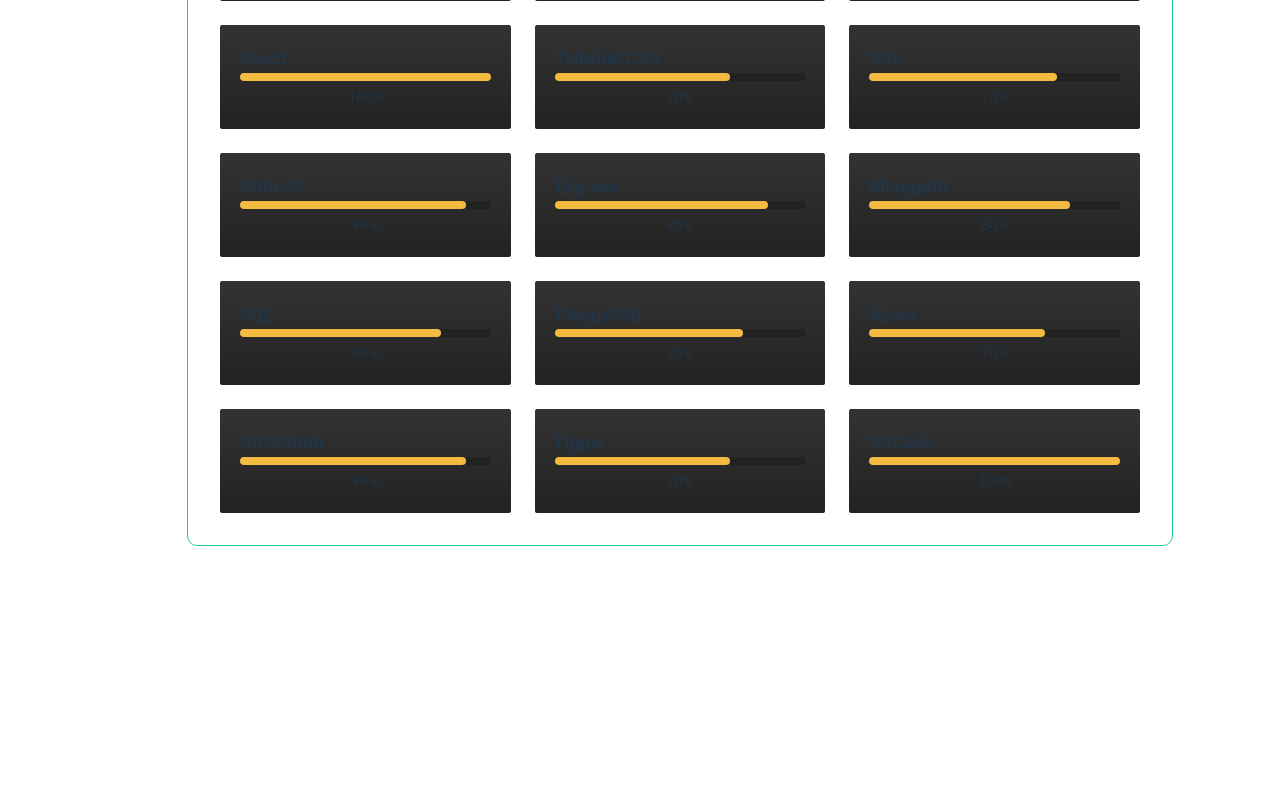
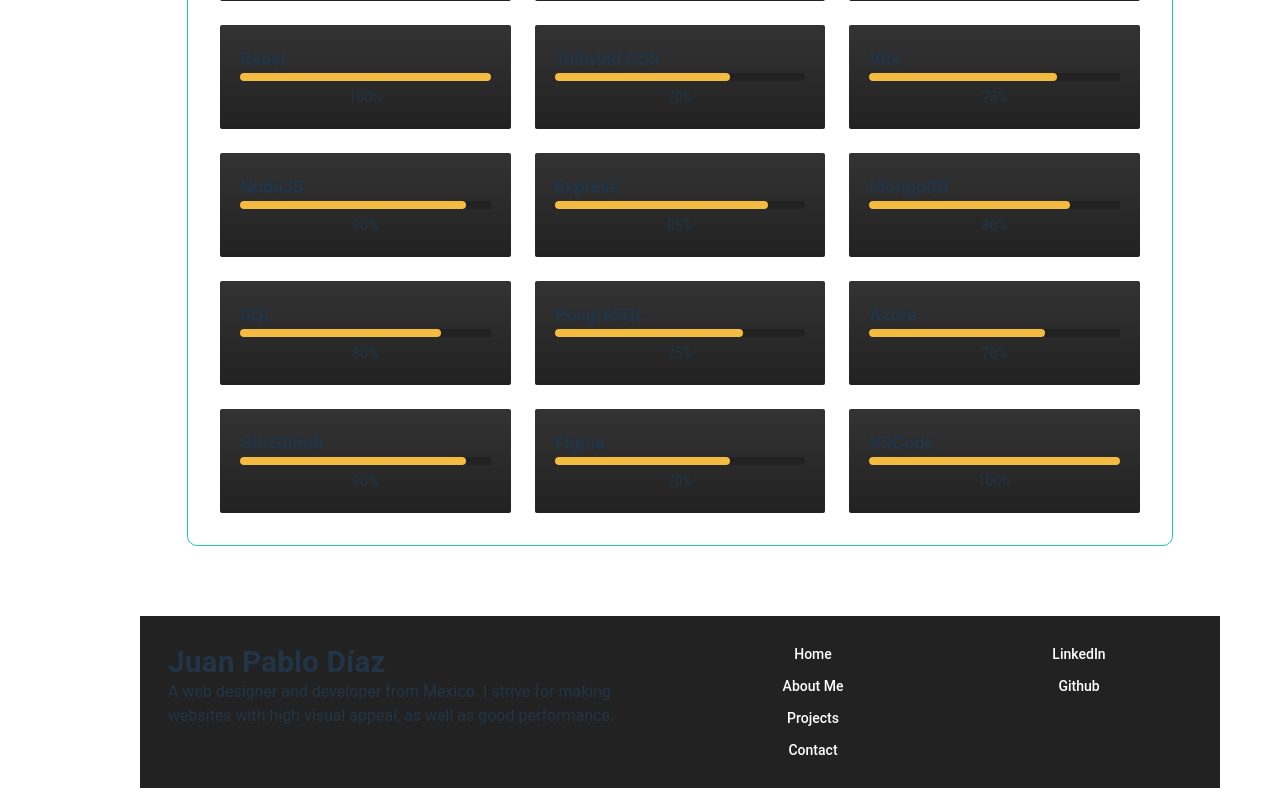
Before and after one commit to Juanpabdl/WebPortfolio, a React (Vite) app: page / in a window 1280 px wide. Shown: the part 1282-2082 px from the top of the page. Before the commit the page ends 1910 px from the top, so only its background shows below. Built offline with nearby package versions, Linux system fonts and the light colour scheme.

Commit message:
feat: added Footer component

```diff
--- /dev/null
+++ b/src/components/Footer/index.css
@@ -0,0 +1,16 @@
+.footer-container{
+    @apply mx-3 md:mx-7 lg:mx-12 p-5 bottom-0 grid grid-cols-1 md:grid-cols-4 gap-6
+    bg-custom-dk-gray
+}
+
+.footer-head{
+    @apply text-xl lg:text-3xl font-semibold
+}
+
+#dev-info{
+    @apply p-2 col-span-1 lg:col-span-2
+}
+
+#site-links, #platforms{
+    @apply p-2 flex flex-col flex-nowrap gap-3 text-sm text-center
+}
--- /dev/null
+++ b/src/components/Footer/index.tsx
@@ -0,0 +1,29 @@
+import { Link } from 'react-router-dom';
+import './index.css'
+
+const Footer = () => {
+    return (
+        <footer className="footer-container">
+            <div id="dev-info">
+                <h3 className='footer-head'>Juan Pablo Díaz</h3>
+                <p className='text-sm lg:text-base'>
+                    A web designer and developer from Mexico.
+                    I strive for making websites with high visual
+                    appeal, as well as good performance.
+                </p>
+            </div>
+            <div id="site-links">
+                <Link to="/">Home</Link>
+                <Link to="/">About Me</Link>
+                <Link to="/projects">Projects</Link>
+                <Link to="/contact">Contact</Link>
+            </div>
+            <div id="platforms">
+                <a href='#'>LinkedIn</a>
+                <a href='#'>Github</a>
+            </div>
+        </footer>
+    )
+}
+
+export default Footer;
--- a/src/pages/Home/index.tsx
+++ b/src/pages/Home/index.tsx
@@ -1,6 +1,7 @@
 import SideBar from "../../components/Sidebar";
 import Banner from "../../components/Banner";
 import AboutMe from "../../components/AboutMe";
+import Footer from "../../components/Footer";
 
 const Home = () => {
     return (
@@ -21,6 +22,7 @@
                 <AboutMe/>
 
                 {/* Footer */}
+                <Footer/>
             </div>
         </div>
     )
```
